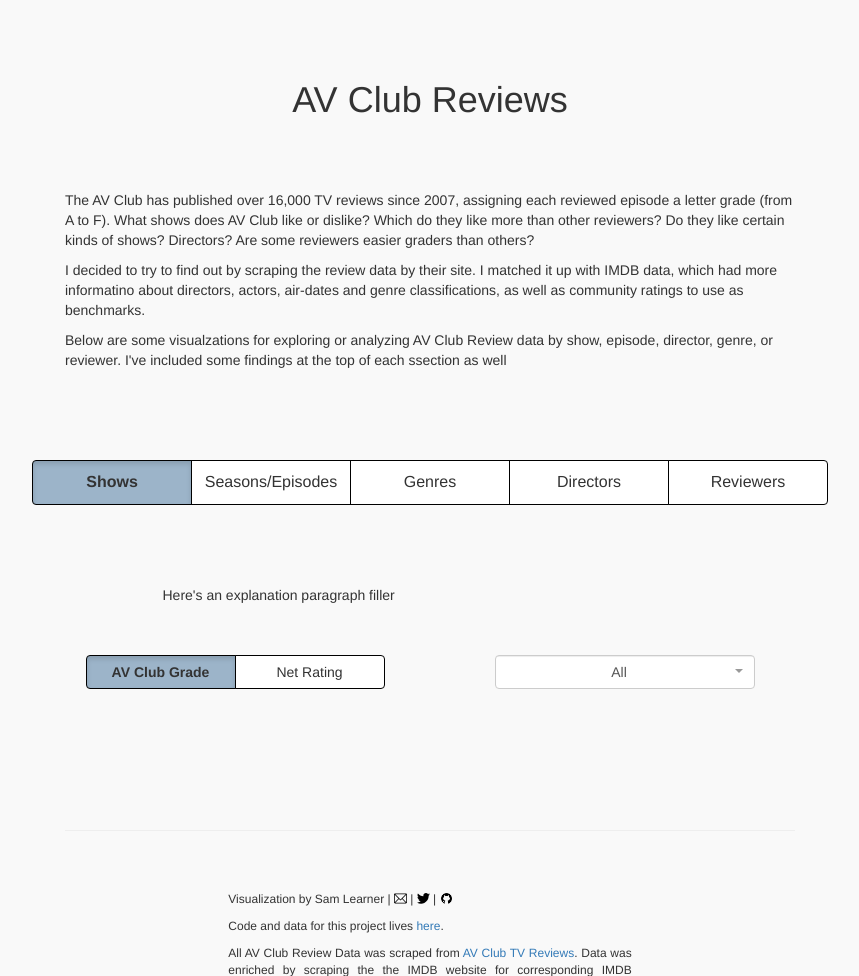
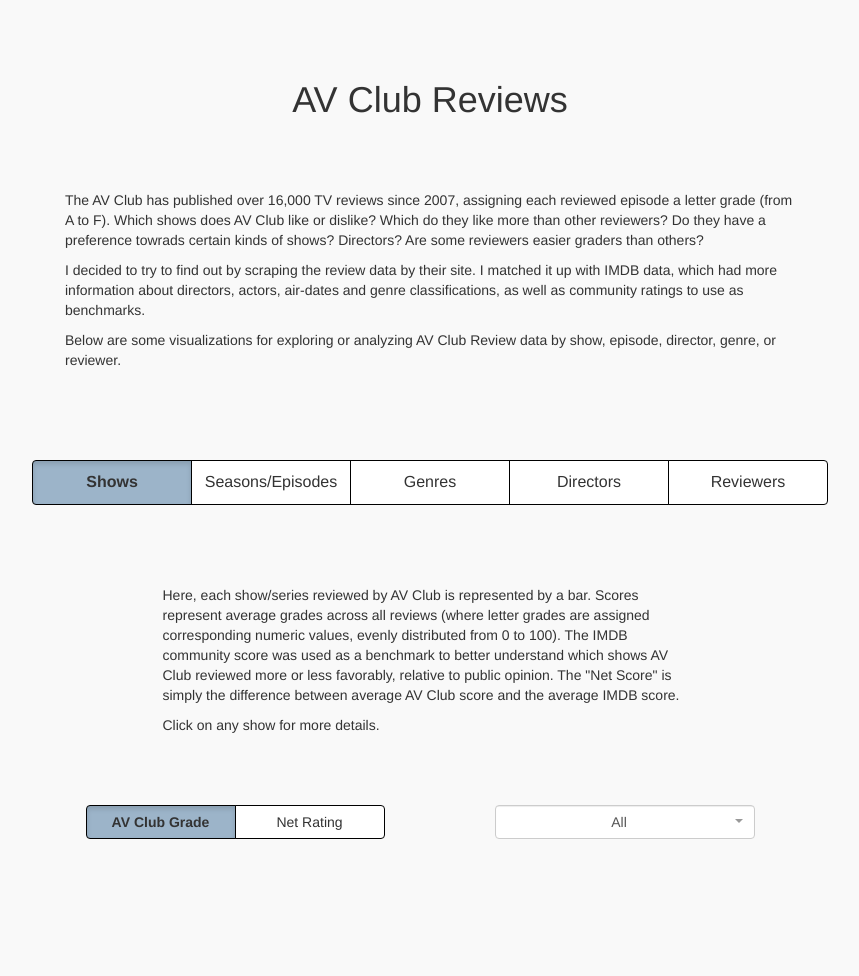
Before and after one commit to sdl60660/av_club_reviews, a Flask app: page / in a window 1280 px wide. Shown: the top 976 px of the page, without its empty margins (210-1069 px from the left). Run offline with Flask 2, Linux system fonts and the light colour scheme; data that the repository does not hold is empty; some libraries are stand-ins or nearby versions.

Commit message:
Added click event on genre bubbleplot, fixed gradient issue on director bubbleplot (had to do with the 'url(#grad)' fill value which was finding the first gradient with a given id that I was accidentally assigning to multiple elements, added section descriptions

```diff
--- a/static/js/bubbleplot.js
+++ b/static/js/bubbleplot.js
@@ -10,25 +10,25 @@ BubblePlot = function(_parentElement, _chartData, _dimensions) {
 
 
 BubblePlot.prototype.initVis = function() {
-    var vis = this;
+    const vis = this;
 
     // set the dimensions and margins of the graph
     vis.margin = {top: 30, right: 80, bottom: 40, left: 70};
-    vis.width = vis.dimensions[0] - vis.margin.left - vis.margin.right,
+    vis.width = vis.dimensions[0] - vis.margin.left - vis.margin.right;
     vis.height = vis.dimensions[1] - vis.margin.top - vis.margin.bottom;
 
     // append the svg object to the body of the page
     vis.svg = d3.select(vis.parentElement)
       .append("svg")
         .attr("width", vis.width + vis.margin.left + vis.margin.right)
-        .attr("height", vis.height + vis.margin.top + vis.margin.bottom)
+        .attr("height", vis.height + vis.margin.top + vis.margin.bottom);
 
     vis.g = vis.svg.append("g")
         .attr("transform",
               "translate(" + vis.margin.left + "," + vis.margin.top + ")");
 
 
-    var chartScaleExponent = 2.0;
+    const chartScaleExponent = 2.0;
     // Add X axis
     vis.x = d3.scalePow()
         .domain([ 0, 100 ])
@@ -42,7 +42,7 @@ BubblePlot.prototype.initVis = function() {
 
     vis.tip = d3.tip().attr('class', 'd3-tip')
         .html(function(d) {
-            var text = "<span style='color:white'>" + d.category_value.replace('_', ' ') + "</span></br></br>"
+            let text = "<span style='color:white'>" + d.category_value.replace('_', ' ') + "</span></br></br>"
 
             text +=  "<span style='color:white'>Avg. AV Club Rating: " + d3.format('.1f')(d.average_av_rating) + "/100</span></br>";
             text +=  "<span style='color:white'>Avg. IMDB Rating: " + d3.format('.1f')(d.average_imdb_rating) + "/100</span></br></br>";
@@ -50,7 +50,8 @@ BubblePlot.prototype.initVis = function() {
             text += "<span style='color:white'>Num. Reviews: " + d.reviewed_episode_count + "</span></br>";
 
             return text;
-    })
+    });
+
     vis.g.call(vis.tip);
 
     vis.reverseGradeTranslate = d3.scaleQuantize()
@@ -102,30 +103,29 @@ BubblePlot.prototype.initVis = function() {
         .attr("text-anchor", "end")
         .style("font-size", "13px")
         .attr("transform", "rotate(-90)")
-        .text("Avg. AV Club Review")
+        .text("Avg. AV Club Review");
 
     vis.addBackgroundColoring();
     vis.wrangleData(vis.chartData);
-}
+};
 
 
 BubblePlot.prototype.wrangleData = function(_chartData) {
-    var vis = this;
+    const vis = this;
     vis.chartData = _chartData;
 
     vis.chartData.forEach(function(d) {
-        if(d.season_number == undefined) {
+        if(d.season_number === undefined) {
             d['season_number'] = d.category_value;
         }
-    })
+    });
 
     vis.updateVis();
-
-}
+};
 
 
 BubblePlot.prototype.updateVis = function() {
-    var vis = this;
+    const vis = this;
 
     vis.defaultOpacity = 0.7;
     vis.chartData.sort((a, b) => (a.reviewed_episode_count < b.reviewed_episode_count) ? 1 : -1)
@@ -144,7 +144,7 @@ BubblePlot.prototype.updateVis = function() {
     vis.circles = vis.g.selectAll("circle")
         .data(vis.chartData, function(d) {
             return d.unique_id;
-        })
+        });
 
     // EXIT old elements not present in new data
     vis.circles
@@ -171,10 +171,18 @@ BubblePlot.prototype.updateVis = function() {
             .on("mouseout", function(d) {
                 mouseout(d);
             })
+            .on("click", function (d) {
+                if (vis.parentElement === '#full-genre-plot') {
+                    $("#genre-genre-select").val(d.unique_id.replace('_', '-'));
+				    document.querySelector("#genre-genre-select").fstdropdown.rebind();
+				    updateGenre(d.unique_id);
+                }
+            })
             .transition()
                 .delay(showChartsTransitionOutDuration + 50)
                 .duration(showChartsTransitionInDuration)
                 .attr("r", function (d) { return vis.z(d.reviewed_episode_count); } )
+
 
     function mouseover(data, object) {
         vis.tip.show(data);
@@ -199,18 +207,20 @@ BubblePlot.prototype.updateVis = function() {
     }
 
     vis.svg.select(".legend-group").remove();
-    vis.attachCircleSizeLegend();
 
-}
+    if (vis.chartData.length > 1) {
+        vis.attachCircleSizeLegend();
+    }
+};
 
 
 BubblePlot.prototype.attachCircleSizeLegend = function() {
-    var vis = this;
+    const vis = this;
 
     // I'll find the inverse for these values then find the closest round number to use for the actual
     // radius values that will be entered into the z scale later
-    var approximateRadiusValues = [ 3, 10, 15 ];
-    var sampleValues = [];
+    let approximateRadiusValues = [ 3, 10, 15 ];
+    let sampleValues = [];
 
     approximateRadiusValues.forEach(function(d) {
             var roundedInverse = Math.round(vis.z.invert(d));
@@ -219,7 +229,7 @@ BubblePlot.prototype.attachCircleSizeLegend = function() {
             var roundedValue = divisor * Math.round(roundedInverse / divisor);
 
             sampleValues.push(roundedValue);
-    })
+    });
 
     var topSampleY;
 
@@ -276,7 +286,7 @@ BubblePlot.prototype.attachCircleSizeLegend = function() {
 
         topSampleY = yCoordinate - radius;
 
-    })
+    });
 
     vis.legendGroup.append("text")
         .attr("y", topSampleY - 10)
@@ -285,14 +295,16 @@ BubblePlot.prototype.attachCircleSizeLegend = function() {
         .attr("text-decoration", "underline")
         .style("font-size", "10px")
         .text("Num. Reviews")
-}
+};
 
 BubblePlot.prototype.addBackgroundColoring = function() {
-    var vis = this;
+    const vis = this;
+
+    Math.random();
 
     vis.grad = vis.svg.append('defs')
         .append('linearGradient')
-        .attr('id', 'grad')
+        .attr('id', `grad-${vis.parentElement.replace('#', '')}`)
         .attr('x1', '0%')
         .attr('x2', '100%')
         .attr('y1', '0%')
@@ -303,33 +315,32 @@ BubblePlot.prototype.addBackgroundColoring = function() {
         .data(colors)
         .enter()
         .append('stop')
-        .style('stop-color', function(d){ return d; })
-        .attr('offset', function(d,i){
+        .style('stop-color', function(d) { return d; })
+        .attr('offset', function(d,i) {
             return 100 * (i / (colors.length - 1)) + '%';
         });
 
-    vis.g.append("rect")
+    vis.shadedRect = vis.g.append("rect")
         .attr("x", 0)
         .attr("width", vis.width)
         .attr("y", 0)
         .attr("height", vis.height)
-        .attr("fill", 'url(#grad)')
+        .attr("fill", `url(#grad-${vis.parentElement.replace("#", "")})`)
         .attr("fill-opacity", 0.25);
 
-
-    vis.rightCornerText = vis.g.append("g")
+    vis.rightCornerText = vis.g.append("g");
     vis.rightCornerText.append("text")
         .attr("x", vis.width - 70)
         .attr("y", vis.height - 30)
         .attr("width", 30)
         .attr("text-anchor", "middle")
-        .text("AV Club Score Is Worse")
+        .text("AV Club Score Is Worse");
     vis.rightCornerText.append("text")
         .attr("x", vis.width - 70)
         .attr("y", vis.height - 20)
         .attr("width", 30)
         .attr("text-anchor", "middle")
-        .text("Relative to IMDB Rating")
+        .text("Relative to IMDB Rating");
 
     vis.leftCornerText = vis.g.append("g")
     vis.leftCornerText.append("text")
@@ -345,4 +356,4 @@ BubblePlot.prototype.addBackgroundColoring = function() {
         .attr("text-anchor", "middle")
         .text("Relative to IMDB Rating")
 
-}
+};
--- a/static/js/main.js
+++ b/static/js/main.js
@@ -47,7 +47,7 @@ var reviewerBiasPlot;
 $(".genre-select").val(defaultGenre);
 $(".genre-select")
 	.on("change", function() {
-		updateGenre(this);
+		updateGenre($(this).val());
 	});
 
 $("#show-select").val(defaultShow);
@@ -85,8 +85,7 @@ function updateShow() {
 	});
 }
 
-function updateGenre(element) {
-	var newGenre = $(element).val();
+function updateGenre(newGenre) {
 
 	$.get("/get_genre?genre_name=" + newGenre).then( response => {
 		currentGenreData = JSON.parse(response);
@@ -136,7 +135,7 @@ Promise.all(promises).then(function(allData) {
 	genreFullBubblePlot = new BubblePlot("#full-genre-plot", genreMetaData, [600,500]);
 	genreShowBubblePlot = new BubblePlot("#genre-show-plot", genreShowData, [600,500]);
 
-	directorBubblePlot = new BubblePlot("#full-director-plot", directorData, [800, 600]);
+	directorBubblePlot = new BubblePlot("#full-director-plot", directorData, [800,600]);
 
 	reviewerBiasPlot = new ReviewerChart("#reviewer-bias-plot", [800, 500]);
 
--- a/static/js/show_bars.js
+++ b/static/js/show_bars.js
@@ -58,7 +58,7 @@ ShowBarChart.prototype.initVis = function() {
         .attr("y", vis.height + 20)
         .attr("text-anchor", "middle")
         .style("font-size", "13px")
-        .text("Reviewers")
+        .text("Shows")
 
     vis.weightedBiasTip = d3.tip()
     	.attr("class", "d3-tip")
--- a/templates/index.html
+++ b/templates/index.html
@@ -33,17 +33,16 @@
             <div id="intro-text" style="text-align: left">
                 <p>
                     The AV Club has published over 16,000 TV reviews since 2007, assigning each reviewed episode a letter grade (from A to F).
-                    What shows does AV Club like or dislike? Which do they like more than other reviewers? Do they like certain kinds of shows?
-                    Directors? Are some reviewers easier graders than others?
+                    Which shows does AV Club like or dislike? Which do they like more than other reviewers? Do they have a preference towrads certain
+                    kinds of shows? Directors? Are some reviewers easier graders than others?
                 </p>
                 <p>
                     I decided to try to find out by scraping the review data by their site. I matched it up with IMDB data, which
-                    had more informatino about directors, actors, air-dates and genre classifications, as well as community ratings
+                    had more information about directors, actors, air-dates and genre classifications, as well as community ratings
                     to use as benchmarks.
                 </p>
                 <p>
-                    Below are some visualzations for exploring or analyzing AV Club Review data by show, episode, director, genre, or reviewer.
-                    I've included some findings at the top of each ssection as well
+                    Below are some visualizations for exploring or analyzing AV Club Review data by show, episode, director, genre, or reviewer.
                 </p>
             </div>
         </div>
@@ -81,11 +80,18 @@
                 <div class="col-md-3"></div>
                 <div class="col-md-6">
                     <p>
-                        Here's an explanation paragraph filler
+                        Here, each show/series reviewed by AV Club is represented by a bar. Scores represent average grades across all
+                        reviews (where letter grades are assigned corresponding numeric values, evenly distributed from 0 to 100). The IMDB
+                        community score was used as a benchmark to better understand which shows AV Club reviewed more or less favorably, relative
+                        to public opinion. The "Net Score" is simply the difference between average AV Club score and the average IMDB score.
+                    </p>
+                    <p>
+                        Click on any show for more details.
                     </p>
                 </div>
                 <div class="col-md-3"></div>
             </div>
+            <br>
             <div class="row">
                 <div class="col-md-2"></div>
                 <div class="col-md-8" style="text-align: center;">
@@ -127,7 +133,8 @@
                 <div class="col-md-3"></div>
                 <div class="col-md-6">
                     <p>
-                        Here's an explanation paragraph filler
+                        The average review score for each season of a show is represented here (hover over any bar for individual episodes).
+                        The plot below the barchart shows the net score for each season, relative to IMDB scores.
                     </p>
                 </div>
                 <div class="col-md-3"></div>
@@ -158,7 +165,9 @@
                 <div class="col-md-3"></div>
                 <div class="col-md-6">
                     <p>
-                        Here's an explanation paragraph filler
+                        Distance from the mid-line on these bubble plots indicates disagreement between AV Club reviewers and
+                        the IMDB community score. Those shows or genres that are closer to the bottom-right corner are viewed less
+                        favorably by AV Club reviewers than the general public, while those closer to the top-left are viewed more favorably.
                     </p>
                 </div>
                 <div class="col-md-3"></div>
@@ -188,7 +197,12 @@
                 <div class="col-md-3"></div>
                 <div class="col-md-6">
                     <p>
-                        Here's an explanation paragraph filler
+                        Here, directors are shown using the same bubble plot, with distance from the mid-line representing
+                        preference for or against a given director by the AV Club reviewer.
+                    </p>
+                    <p>
+                        Directors are only included if they've had at least 25 episodes of their work reviewed by AV Club
+                        across at least two different shows/series.
                     </p>
                 </div>
                 <div class="col-md-3"></div>
@@ -206,7 +220,17 @@
                 <div class="col-md-3"></div>
                 <div class="col-md-6">
                     <p>
-                        Here's an explanation paragraph filler
+                        I wanted to get a sense of AV Club's easiest/toughest reviewers, while adjusting for varying quality of
+                        the content that they were reviewing. To do this, I looked only at seasons of TV shows with multiple reviewers,
+                        assuming that quality would be more consistent within a season than across seasons or shows. I then looked at
+                        each reviewer who reviewed at least two episodes within that season and compared their scores to the scores of
+                        their peers, assigning them a "bias" score for the season's reviews. These bias scores were then averaged across
+                        all seasons that they shared with another reviewer. Only those who shared at least two seasons across at least
+                        two different shows were included.
+                    </p>
+                    <p>
+                        Nine points would represent a full grade, so the greatest bias found in either direction was just over
+                        a third of a grade.
                     </p>
                 </div>
                 <div class="col-md-3"></div>
```
